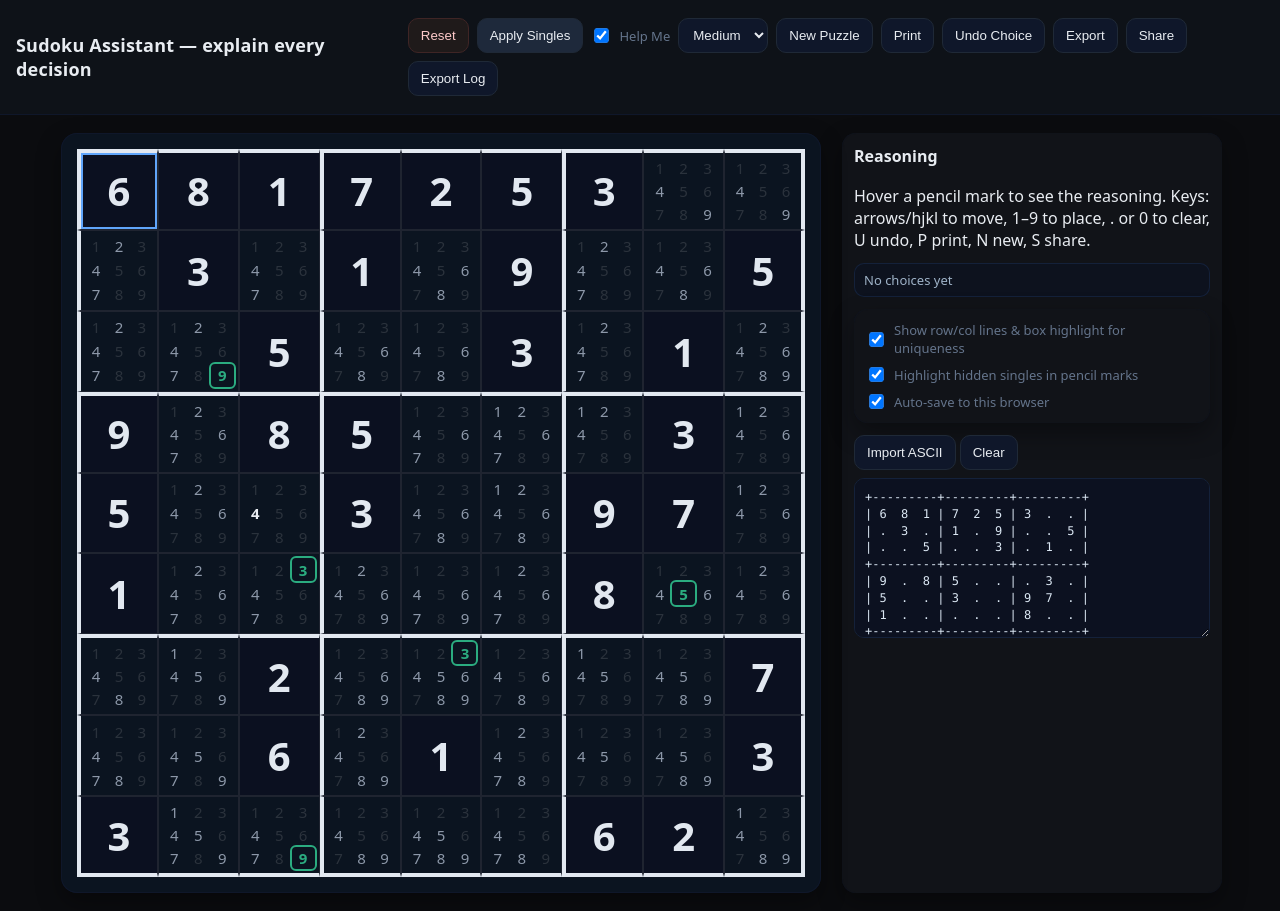
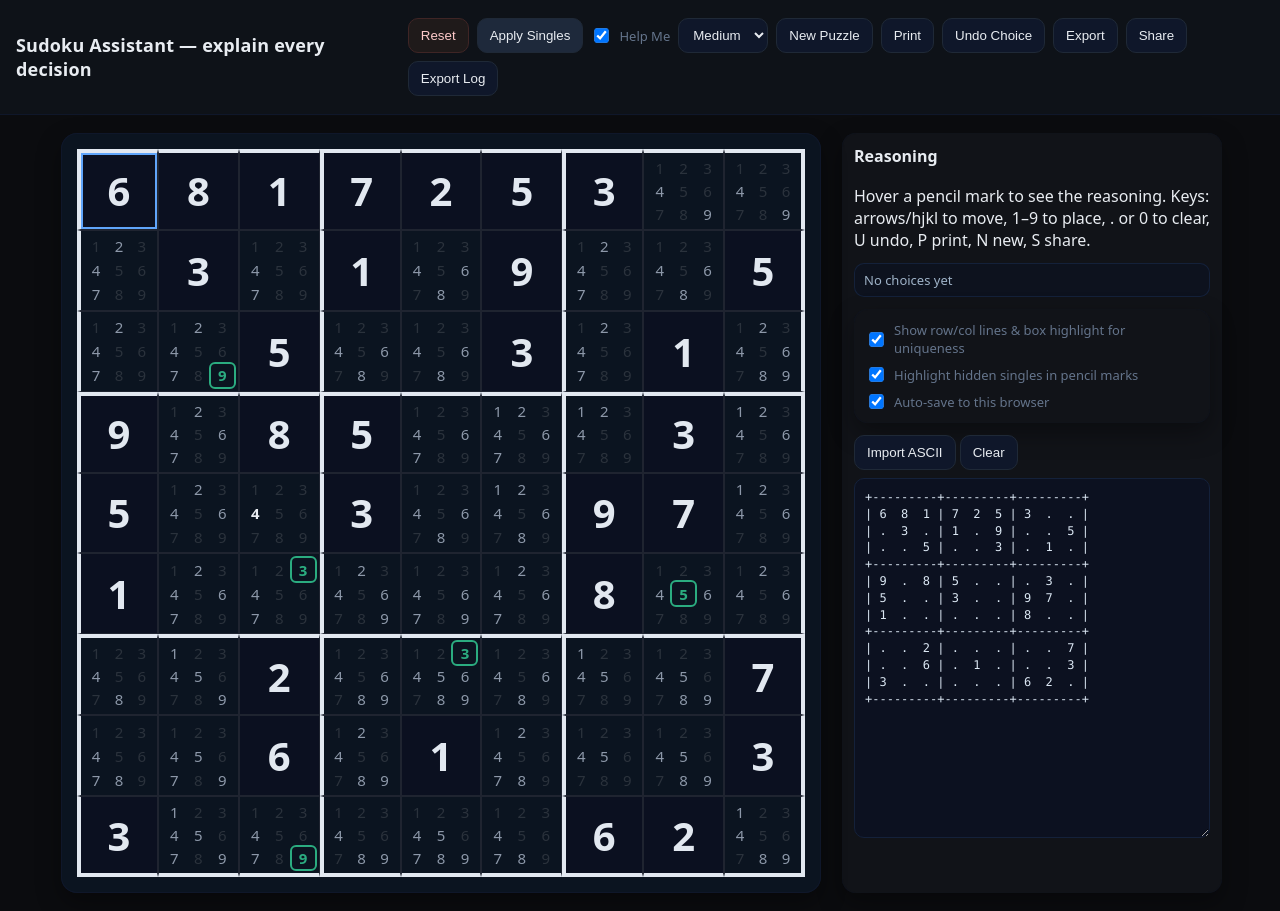
Before and after one commit to wmacevoy/sudoku, a plain HTML site: page docs/index.html in a window 1280 px wide. Drawn offline with Linux system fonts and the light colour scheme.

Commit message:
change import box

```diff
--- a/docs/index.html
+++ b/docs/index.html
@@ -61,7 +61,7 @@
     .options{display:flex; flex-direction:column; gap:8px; background:var(--panel); border-radius:14px; padding:12px; box-shadow: 0 10px 24px rgba(0,0,0,.35), inset 0 0 1px #0f172a}
 
     .io{display:flex; flex-direction:column; gap:8px}
-    textarea{width:100%; min-height:160px; resize:vertical; padding:10px; background:#0c1120; color:#dbe7f3; border:1px solid #14213a; border-radius:10px; font: 12px/1.4 ui-monospace, SFMono-Regular, Menlo, Monaco, Consolas, "Courier New", monospace;}
+    textarea{width:100%; min-height:360px; resize:vertical; padding:10px; background:#0c1120; color:#dbe7f3; border:1px solid #14213a; border-radius:10px; font: 12px/1.4 ui-monospace, SFMono-Regular, Menlo, Monaco, Consolas, "Courier New", monospace;}
 
     /* SVG overlay sits exactly over the GRID; JS sets its size/position to match grid */
     .overlay{position:absolute; pointer-events:none; left:0; top:0; width:0; height:0;}
@@ -135,7 +135,7 @@
           <button id="btn-import">Import ASCII</button>
           <button id="btn-clear">Clear</button>
         </div>
-        <textarea id="io" placeholder="Paste or edit a Sudoku ASCII (supports plain 9x9 or SUDOKU-ASCII v1 with MOVES)"></textarea>
+        <textarea id="io" rows="18"$1></textarea>
       </div>
     </aside>
   </main>
```
